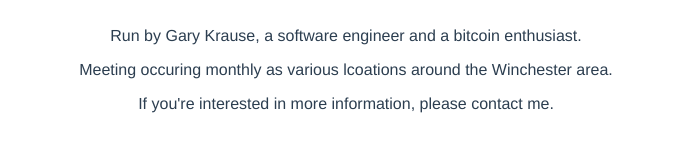
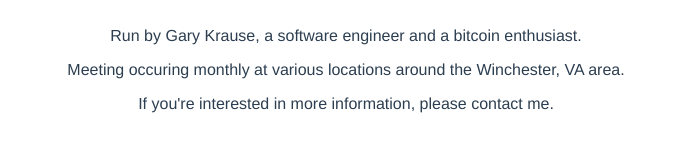
Before and after one commit to garyray-k/bitcoinchatt, a Vue app: page /about in a window 1280 px wide. Shown: the part 139-290 px from the top of the page, without its empty margins (294-985 px from the left). Built offline with nearby package versions, Linux system fonts and the light colour scheme.

Commit message:
typo correction

```diff
--- a/src/views/About.vue
+++ b/src/views/About.vue
@@ -3,7 +3,8 @@
     <h1>About</h1>
     <p>Run by Gary Krause, a software engineer and a bitcoin enthusiast.</p>
     <p>
-      Meeting occuring monthly as various lcoations around the Winchester area.
+      Meeting occuring monthly at various locations around the Winchester, VA
+      area.
     </p>
     <p>If you're interested in more information, please contact me.</p>
     <resources />
```
